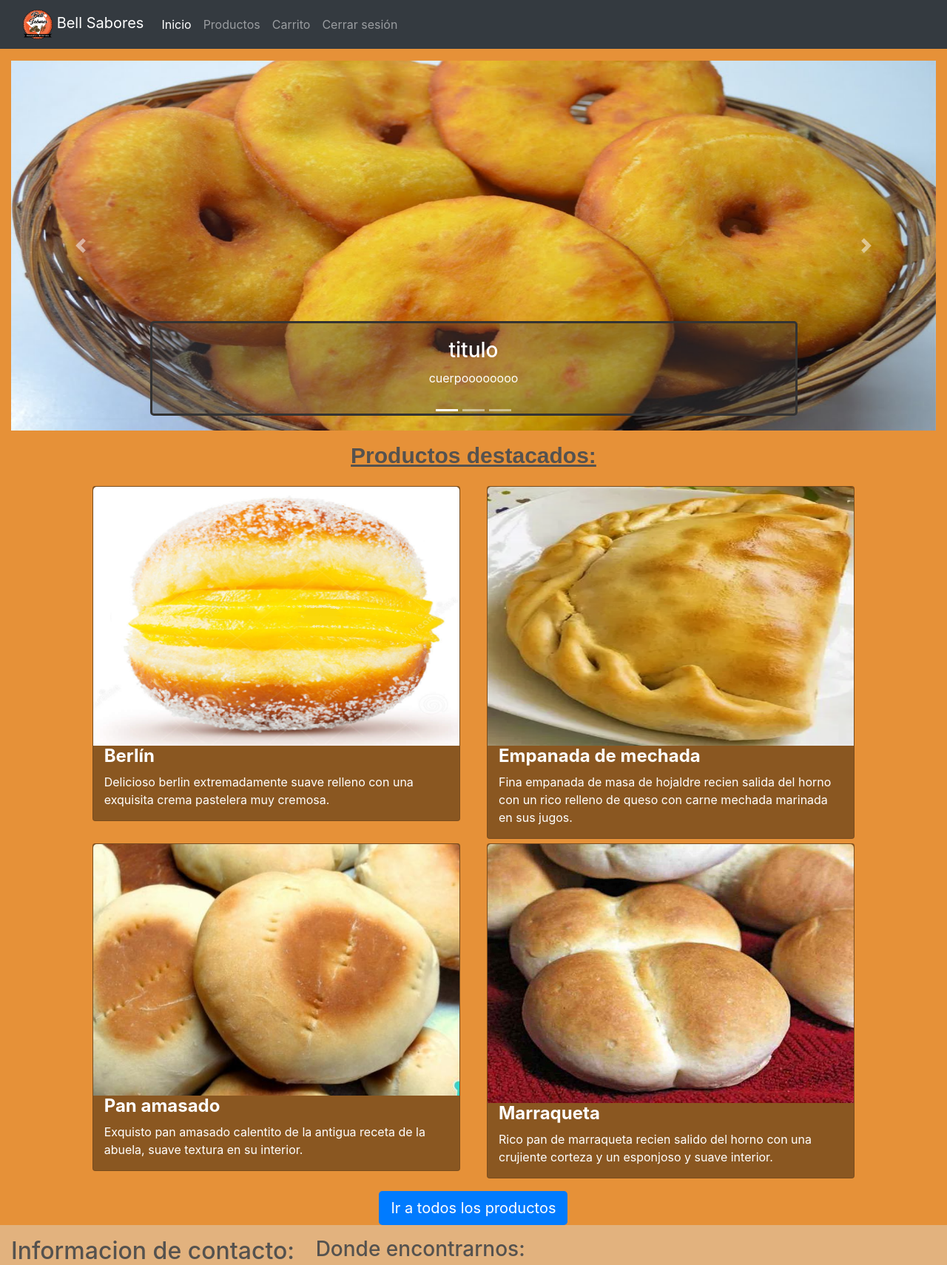
After one commit to Afix42/Panaderia_2, a Django app: page /vista_usuario in a window 1280 px wide. The commit adds this page. Shown: the top 1710 px of the page at 74% size. Run offline with Django 4.2, Linux system fonts and the light colour scheme; some libraries are stand-ins or nearby versions.

```diff
--- a/Panaderia/core/templates/core/formularioLogin.html
+++ b/Panaderia/core/templates/core/formularioLogin.html
@@ -6,7 +6,7 @@
     <meta http-equiv="X-UA-Compatible" content="IE=edge">
     <meta name="viewport" content="width=device-width, initial-scale=1.0">
     <title>Formulario Login</title>
-    <link rel="icon" href="">
+    <link rel="icon" href="{% static 'core/image/logo_Panaderia.png' %}">
     <link rel="stylesheet" href="https://maxcdn.bootstrapcdn.com/bootstrap/4.5.2/css/bootstrap.min.css">
     <script src="https://ajax.googleapis.com/ajax/libs/jquery/3.5.1/jquery.min.js"></script>
     <script src="https://cdnjs.cloudflare.com/ajax/libs/popper.js/1.16.0/umd/popper.min.js"></script>
@@ -38,7 +38,8 @@
         <div class="col-md-2 hidden-sm"></div>
         <div class="col-md-8 col-sm-12">
           <div class="container">
-            <form action="{% url 'login_usuario' %}" class="form" id="form" autocomplete="off" method="POST">
+            <form action="{% url 'login_usuario' %}" class="form" id="form" method="POST">
+              {% csrf_token %}
               <p class="form-titulo">Inicio de Sesion </p>
               <div class="form-input nombre">
                 <input type="text" id="nombre" name="nombre">
--- a/Panaderia/core/templates/core/formularioRegistro.html
+++ b/Panaderia/core/templates/core/formularioRegistro.html
@@ -6,7 +6,7 @@
     <meta http-equiv="X-UA-Compatible" content="IE=edge">
     <meta name="viewport" content="width=device-width, initial-scale=1.0">
     <title>Formulario Registro</title>
-    <link rel="icon" href="">
+    <link rel="icon" href="{% static 'core/image/logo_Panaderia.png' %}">
     <link rel="stylesheet" href="https://maxcdn.bootstrapcdn.com/bootstrap/4.5.2/css/bootstrap.min.css">
     <script src="https://ajax.googleapis.com/ajax/libs/jquery/3.5.1/jquery.min.js"></script>
     <script src="https://cdnjs.cloudflare.com/ajax/libs/popper.js/1.16.0/umd/popper.min.js"></script>
@@ -90,7 +90,6 @@
         </div>
         <div class="col-md-2 hiiden-sm"></div>
       </div>
-    <script src="{% static 'core/js/form.js' %}"></script>
   </div>
 
 </body>
--- /dev/null
+++ b/Panaderia/core/templates/core/menuUsuario.html
@@ -0,0 +1,166 @@
+<!DOCTYPE html>
+<html lang="en">
+{% load static %}
+<head>
+  <meta charset="UTF-8">
+  <meta http-equiv="X-UA-Compatible" content="IE=edge">
+  <meta name="viewport" content="width=device-width, initial-scale=1.0">
+  <title>Bell Sabores - Usuario</title>
+  <link rel="icon" href="{% static 'core/image/logo_Panaderia.png' %}">
+  <link rel="stylesheet" href="https://maxcdn.bootstrapcdn.com/bootstrap/4.5.2/css/bootstrap.min.css">
+  <script src="https://ajax.googleapis.com/ajax/libs/jquery/3.5.1/jquery.min.js"></script>
+  <script src="https://cdnjs.cloudflare.com/ajax/libs/popper.js/1.16.0/umd/popper.min.js"></script>
+  <script src="https://maxcdn.bootstrapcdn.com/bootstrap/4.5.2/js/bootstrap.min.js"></script>
+  <link type="text/css" rel="stylesheet" href="{% static 'core/css/menu.css' %}">
+</head>
+<body>
+    <nav class="navbar navbar-expand-lg navbar-dark bg-dark">
+        <div class="container-fluid">
+          <a class="navbar-brand" href="{% url 'menu' %}">
+            <img src="{% static 'core/image/logo_Panaderia.png' %}" alt="logo_panaderia" width="40px" height="40px"> Bell Sabores
+          </a>
+          <button class="navbar-toggler" type="button" data-bs-toggle="collapse" data-bs-target="#navbarNavAltMarkup" aria-controls="navbarNavAltMarkup" aria-expanded="false" aria-label="Toggle navigation">
+            <span class="navbar-toggler-icon"></span>
+          </button>
+          <div class="collapse navbar-collapse" id="navbarNavAltMarkup">
+            <div class="navbar-nav">
+              <a class="nav-link active" aria-current="page" href="{% url 'vista_usuario' %}">Inicio</a>
+              <a class="nav-link" href="listaProdUsuario.html">Productos</a>
+              <a class="nav-link" href="carritoUsuario.html">Carrito</a>
+              <a class="nav-link" href="{% url 'menu' %}">Cerrar sesión</a>
+            </div>
+          </div>
+        </div>
+      </nav>
+
+      <div class="container-fluid pt-3">
+
+        <!-- Carousel -->
+        <div id="carouselExampleIndicators" class="carousel slide" data-ride="carousel">
+          <ol class="carousel-indicators">
+            <li data-target="#carouselExampleIndicators" data-slide-to="0" class="active"></li>
+            <li data-target="#carouselExampleIndicators" data-slide-to="1"></li>
+            <li data-target="#carouselExampleIndicators" data-slide-to="2"></li>
+          </ol>
+          <div class="carousel-inner">
+            <div class="carousel-item active">
+              <img class="d-block w-100" src="{% static 'core/image/sopaipillasCARRUSEL.jpg' %}" alt="First slide" style="width:100%; height: 500px;">
+              <div class="carousel-caption d-none d-md-block" id="textCarrusel">
+                <h3>titulo</h3>
+                <p>cuerpoooooooo</p>
+              </div>
+            </div>
+            <div class="carousel-item">
+              <img class="d-block w-100" src="{% static 'core/image/dobladitasCARRUSEL.jpg' %}" alt="Second slide" style="width:100%; height: 500px;">
+              <div class="carousel-caption d-none d-md-block" id="textCarrusel">
+                <h3>titulo</h3>
+                <p>cuerpoooooooo</p>
+              </div>
+            </div>
+            <div class="carousel-item">
+              <img class="d-block w-100" src="{% static 'core/image/alfajorCARRUSEL.jpg' %}" alt="Third slide" style="width:100%; height: 500px;">
+              <div class="carousel-caption d-none d-md-block" id="textCarrusel">
+                <h3>titulo</h3>
+                <p>cuerpoooooooo</p>
+              </div>
+            </div>
+          </div>
+          <a class="carousel-control-prev" href="#carouselExampleIndicators" role="button" data-slide="prev">
+            <span class="carousel-control-prev-icon" aria-hidden="true"></span>
+            <span class="sr-only">Previous</span>
+          </a>
+          <a class="carousel-control-next" href="#carouselExampleIndicators" role="button" data-slide="next">
+            <span class="carousel-control-next-icon" aria-hidden="true"></span>
+            <span class="sr-only">Next</span>
+          </a>
+        </div>
+          <div class="row">
+            <div class="col-md-4"></div>
+            <div class="col-md-4">
+              <div class="productos-destacados">
+              <p>Productos destacados:</p>
+          </div>
+        </div>
+              <div class="col-md-4"></div>
+          </div>
+
+          <div class="row">
+            <div class="col-md-1"></div>
+            <div class="col-md-5 col-sm-6">
+              <div class="card cuerpo-card">
+                <img src="{% static 'core/image/menu1.png' %}" alt="Avatar" style="width:100%">
+                <div class="container">
+                  <h4><b>Berlín</b></h4>
+                  <p>Delicioso berlin extremadamente suave relleno con una exquisita crema pastelera muy cremosa.</p>
+                </div>
+              </div>
+            </div>
+            <div class="col-md-5 col-sm-6">
+              <div class="card cuerpo-card">
+                <img src="{% static 'core/image/menu2.png' %}" alt="Avatar" style="width:100%">
+                <div class="container">
+                  <h4><b>Empanada de mechada</b></h4>
+                  <p>Fina empanada de masa de hojaldre recien salida del horno con un rico relleno de queso con carne mechada marinada en sus jugos.</p>
+                </div>
+              </div>
+            </div>
+          </div>
+          <div class="row">
+            <div class="col-md-1"></div>
+            <div class="col-md-5 col-sm-6">
+              <div class="card cuerpo-card">
+                <img src="{% static 'core/image/menu3.png' %}" alt="Avatar" style="width:100%">
+                <div class="container">
+                  <h4><b>Pan amasado</b></h4>
+                  <p>Exquisto pan amasado calentito de la antigua receta de la abuela, suave textura en su interior.</p>
+                </div>
+              </div>
+            </div>
+            <div class="col-md-5 col-sm-6">
+              <div class="card cuerpo-card">
+                <img src="{% static 'core/image/menu4.png' %}" alt="Avatar" style="width:100%">
+                <div class="container">
+                  <h4><b>Marraqueta</b></h4>
+                  <p>Rico pan de marraqueta recien salido del horno con una crujiente corteza y un esponjoso y suave interior.</p>
+                </div>
+              </div>
+            </div>
+
+          </div>
+
+          <div class="row">
+            <div class="col-md-4"></div>
+            <div class="col-md-4">
+              <div class="link-productos">
+              <a href="Lista_Productos.html" type="button" class="btn-lg btn-primary">Ir a todos los productos</a>
+            </div>
+          </div>
+              <div class="col-md-4"></div>
+          </div>
+      </div>
+      <script src="js\valid.js"></script>
+      <script src="https://cdn.jsdelivr.net/npm/@popperjs/core@2.9.2/dist/umd/popper.min.js" integrity="sha384-IQsoLXl5PILFhosVNubq5LC7Qb9DXgDA9i+tQ8Zj3iwWAwPtgFTxbJ8NT4GN1R8p" crossorigin="anonymous"></script>
+      <script src="https://cdn.jsdelivr.net/npm/bootstrap@5.0.2/dist/js/bootstrap.min.js" integrity="sha384-cVKIPhGWiC2Al4u+LWgxfKTRIcfu0JTxR+EQDz/bgldoEyl4H0zUF0QKbrJ0EcQF" crossorigin="anonymous"></script>
+      <script src="https://cdn.jsdelivr.net/npm/bootstrap@5.0.2/dist/js/bootstrap.bundle.min.js" integrity="sha384-MrcW6ZMFYlzcLA8Nl+NtUVF0sA7MsXsP1UyJoMp4YLEuNSfAP+JcXn/tWtIaxVXM" crossorigin="anonymous"></script>
+    </body>
+
+    <footer>
+      <div class="container-fluid pie-pagina pt-3 pb-3">
+        <div class="row">
+          <div class="col-md-4">
+          <h2>Informacion de contacto:</h2>
+          <h4><u>Siguenos en nuestras redes sociales!!!</u></h4>
+          <img src="{% static 'core/image/Logo_Whatsapp.png' %}"  width="60" height="60" alt="Logo_Whatsapp" >
+          <a href="https://www.instagram.com/" target="_blank"><img src="{% static 'core/image/Logo_Instagram.png' %}" width="60" height="60" alt="Logo_Instagram"></a>
+          <a href="https://www.facebook.com/" target="_blank"><img src="{% static 'core/image/Logo_Facebook.png' %}" width="60" height="60" alt="Logo_Facebook"></a>
+        </div>
+        <div class="col-md-4">
+          <div class="row"><h3>Donde encontrarnos:</h3></div>
+          <div id="map"></div>
+          <script src="https://maps.googleapis.com/maps/api/js?key=AIzaSyBDaeWicvigtP9xPv919E-RNoxfvC-Hqik&callback=iniciarMap"></script></div>
+        <div class="col-md-4"></div>
+      </div>
+    </div>
+    </footer>
+
+    </html>
--- a/Panaderia/core/urls.py
+++ b/Panaderia/core/urls.py
@@ -1,6 +1,6 @@
 from django.contrib import admin
 from django.urls import path
-from .views import inicio,registro,login,registro_usuario,agregar_producto
+from .views import inicio,registro,login,registro_usuario,agregar_producto,vista_usuario,login_usuario,vista_admin
 
 urlpatterns = [
     path('', inicio, name='menu'),
@@ -8,6 +8,7 @@ urlpatterns = [
     path('login', login, name='login'),
     path('registro_usuario', registro_usuario, name='registro_usuario'),
     path('agregar_producto', agregar_producto, name='agregar_producto'),
-    path('login_usuario,', login_usuario, name='login_usuario'),
-
+    path('login_usuario', login_usuario, name='login_usuario'),
+    path('vista_usuario',vista_usuario, name='vista_usuario'),
+    path('vista_admin',vista_admin,name='vista_admin'),
 ]
--- a/Panaderia/core/views.py
+++ b/Panaderia/core/views.py
@@ -14,6 +14,12 @@ def login(request):
 
 def form_producto(request):
     return render(request, 'core/FormularioAgregarProductos.html')
+
+def vista_usuario(request):
+    return render(request,'core/menuUsuario.html')
+
+def vista_admin(request):
+    return render(request, 'core/MenuAdmin.html')
 
 def registro_usuario(request):
     nombre_u = request.POST['nombre']
@@ -49,13 +55,12 @@ def login_usuario(request):
     password = request.POST['password']
 
     try:
-        usuario = Usuario.objects.get(nombreUsuario = nombre,clave = password)
-        if usuario.rol.idRol == 1:
-            return
-        # aqui llamo a la vista del html si los datos son correctos utilizando return redirect('vista administradr')
-        elif usuario.rol.idRol == 2:
-            return
-        # aqui llamo a la vista del html si los datos son correctos utilizando return redirect('vista usuario')
-    except:
-        messages.error(request,'Usuario y/o contraseña incorrectos')
+        us = Usuario.objects.get(nombreUsuario= nombre, clave = password)
+        rol2 = Rol.objects.get(nombreRol= "Administrador")
+        if us.rol ==  rol2:
+            return redirect('vista_admin')
+        else:
+            return redirect('vista_usuario')
+    except Usuario.DoesNotExist:
+        messages.error(request,'Usuario y/o Contraseña Incorrecta')
         return redirect('login')
```
Also changed, not shown: Panaderia/core/templates/core/formularioAgregarProductos.html (+8 -6 lines), Panaderia/core/templates/core/menuAdmin.html (added, +133 -0 lines).
